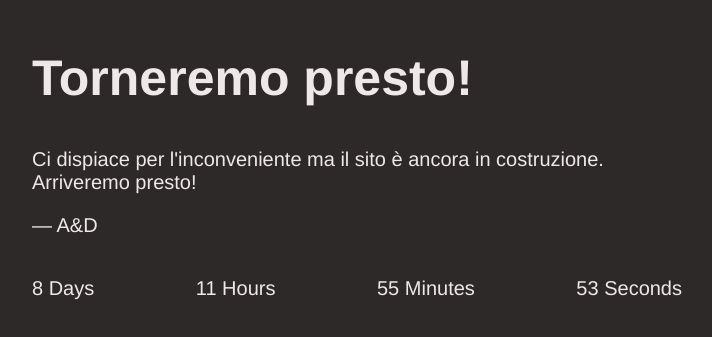
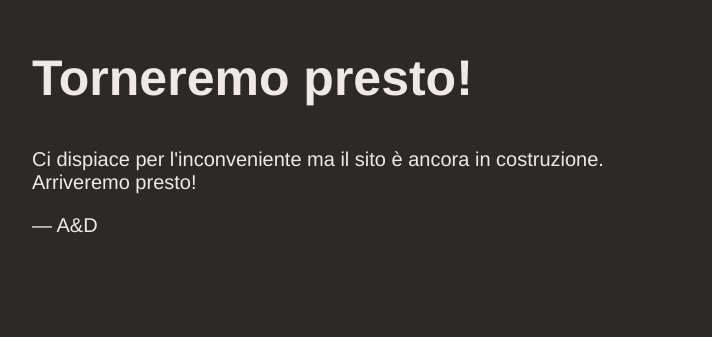
Before and after one commit to Antonino-Daiana-Weddings/antoninoedaiana-fe, a plain HTML site: page index.html in a window 1280 px wide. Shown: the part 151-488 px from the top of the page, without its empty margins (283-995 px from the left). Drawn offline with Linux system fonts and the light colour scheme.

Commit message:
removed counter

```diff
--- a/index.html
+++ b/index.html
@@ -24,32 +24,6 @@
             <p>&mdash; A&D</p>
 
         </div>
-        <div style="display: flex; flex-direction: row; justify-content: space-between;">
-            <p class="day"></p>
-            <p class="hour"></p>
-            <p class="minute"></p>
-            <p class="second"></p>
-        </div>
     </article>
-    <script>
-        const countDown = () => {
-            const countDay = new Date('August 1, 2024 00:00:00');
-            const now = new Date();
-            const counter = countDay - now;
-            const second = 1000;
-            const minute = second * 60;
-            const hour = minute * 60;
-            const day = hour * 24;
-            const textDay = Math.floor(counter / day);
-            const textHour = Math.floor((counter % day) / hour);
-            const textMinute = Math.floor((counter % hour) / minute);
-            const textSecond = Math.floor((counter % minute) / second)
-            document.querySelector(".day").innerText = textDay + ' Days';
-            document.querySelector(".hour").innerText = textHour + ' Hours';
-            document.querySelector(".minute").innerText = textMinute + ' Minutes';
-            document.querySelector(".second").innerText = textSecond + ' Seconds';
-        }
-        setInterval(countDown, 1000);
-    </script>
   </body>
 </html>
```
